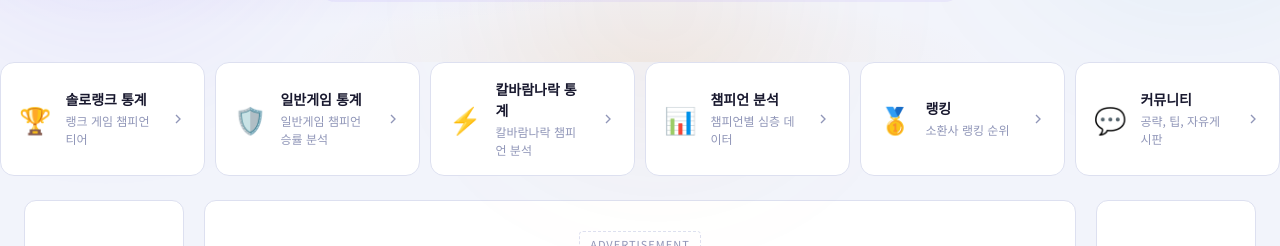
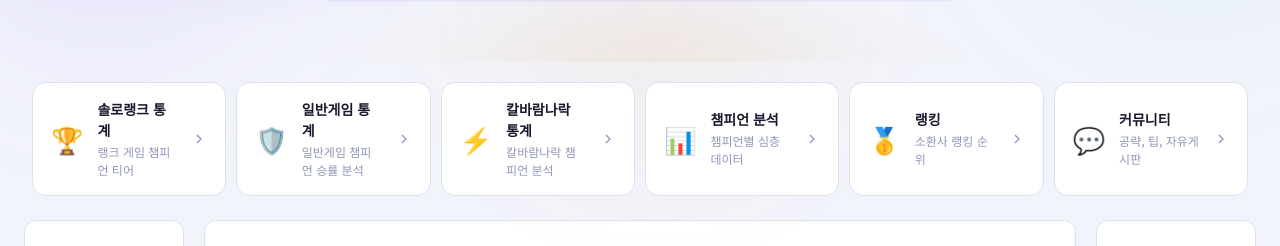
Before and after one commit to shinseongmin1-sketch/more.lol, a React (Vite) app: page / in a window 1280 px wide. Shown: the part 418-664 px from the top of the page. Built offline with nearby package versions, Linux system fonts and the light colour scheme; no server answers.

Commit message:
auto: 2026-04-01 21:44

```diff
--- a/src/pages/HomePage.css
+++ b/src/pages/HomePage.css
@@ -323,6 +323,13 @@
 }
 
 /* ─── 빠른 이동 ─── */
+.quick-links-section {
+  padding: 20px 32px 0;
+  max-width: 1440px;
+  margin: 0 auto;
+  width: 100%;
+}
+
 .quick-links {
   display: grid;
   grid-template-columns: repeat(6, 1fr);
```
